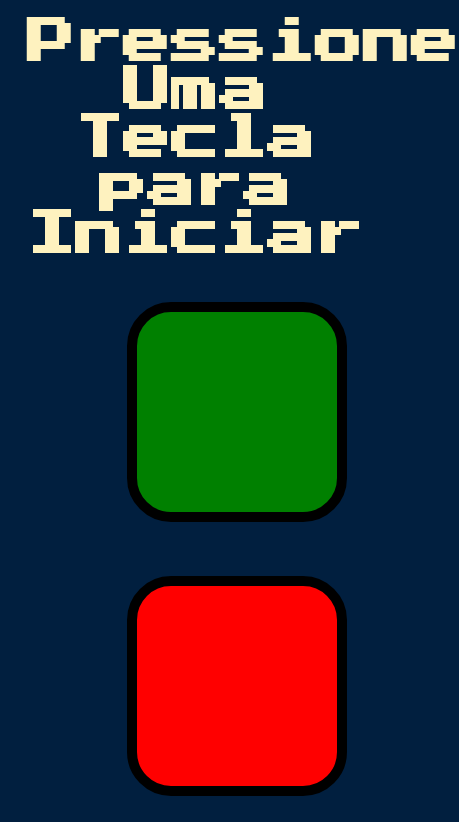
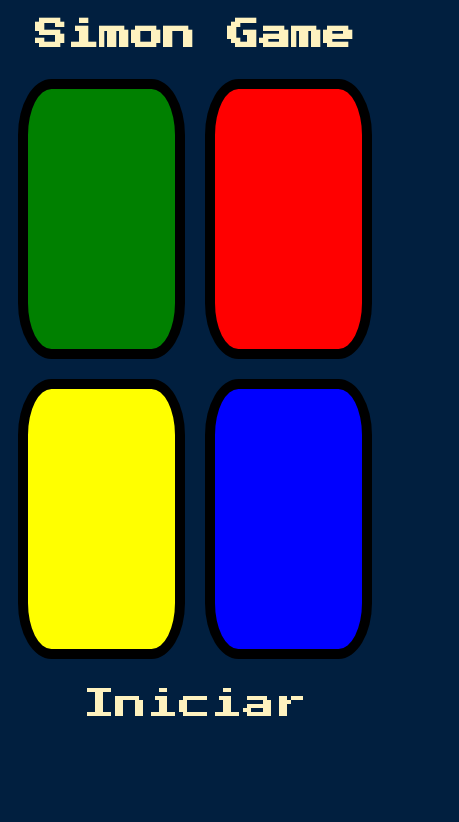
Before and after one commit to maxwsj/Udemy-TheComplete2021WebDevelopmentBootcamp, a plain HTML site: page jQuery/Simon+Game+Challenge+Starting+Files/Simon Game Challenge Starting Files/index.html in a window 390 px wide. Shown: the top 822 px of the page, 459 px wide, since content can reach past the window. Drawn offline with nearby package versions, Linux system fonts and the light colour scheme.

Commit message:
Inserção de responsividade para mobile

```diff
--- a/jQuery/Simon+Game+Challenge+Starting+Files/Simon Game Challenge Starting Files/game.js
+++ b/jQuery/Simon+Game+Challenge+Starting+Files/Simon Game Challenge Starting Files/game.js
@@ -2,7 +2,8 @@ const TIME_ANIMATE_BUTTON = 100;
 const TIME_TO_ANIMATION = 200;
 const TIME_TO_NEW_SEQUENCE = 1000;
 const TIME_TO_SHOW_GAME_OVER = 200;
-const GAME_OVER_TEXT = "Game Over, Aperte qualquer tecla para reiniciar";
+const GAME_OVER_TEXT = "Game Over";
+const RESTART_TEXT = "Clique aqui para Reiniciar";
 
 const buttonColours = ["red", "blue", "green", "yellow"];
 let gamePattern = [];
@@ -22,6 +23,10 @@ const gameDificulty = () => {
   }
 };
 
+const buttonHider = () => {
+  $("#game-start").toggle();
+};
+
 const nextLevel = () => {
   // Contador do Level
   level++;
@@ -37,13 +42,15 @@ const nextSequence = () => {
   // Push para a pontuação atual do jogo
   gamePattern.push(randomChosenColour);
   userClickedPattern = [];
+  console.log(gamePattern);
 };
 // Inicia o jogo
-$(document).on("keypress", function () {
+$("#game-start").on("click", function () {
   // Quando uma tecla do teclado é pressionada, a variável é alterada para true e inicia-se o if
   if (!started) {
     nextSequence();
     showLastSequence();
+    buttonHider();
     started = true;
   }
 });
@@ -64,6 +71,7 @@ const startOver = () => {
   level = 0;
   gamePattern = [];
   started = false;
+  timeBetweenSteps = 1000;
 };
 
 // Função para checar o resultado
@@ -82,6 +90,7 @@ const checkAnswer = (currentLevel) => {
       }, TIME_TO_SHOW_GAME_OVER);
       playSong("wrong"); // Executa o som caso a sequencia esteja errada
       $("#level-title").text(GAME_OVER_TEXT);
+      $("#game-start").text(RESTART_TEXT).toggle();
       startOver();
     }
   }
--- a/jQuery/Simon+Game+Challenge+Starting+Files/Simon Game Challenge Starting Files/index.html
+++ b/jQuery/Simon+Game+Challenge+Starting+Files/Simon Game Challenge Starting Files/index.html
@@ -11,19 +11,14 @@
   </head>
 
   <body>
-    <h1 id="level-title">Pressione Uma Tecla para Iniciar</h1>
-    <div class="container">
-      <div lass="row">
-        <div type="button" id="green" class="btn green"></div>
-
-        <div type="button" id="red" class="btn red"></div>
-      </div>
-
-      <div class="row">
-        <div type="button" id="yellow" class="btn yellow"></div>
-        <div type="button" id="blue" class="btn blue"></div>
-      </div>
-    </div>
+    <h1 id="level-title">Simon Game</h1>
+    <section class="grid container">
+      <div type="button" id="green" class="btn green"></div>
+      <div type="button" id="red" class="btn red"></div>
+      <div type="button" id="yellow" class="btn yellow"></div>
+      <div type="button" id="blue" class="btn blue"></div>
+    </section>
+    <div type="button" id="game-start">Iniciar</div>
 
     <!-- SCRIPT -->
     <script src="https://ajax.googleapis.com/ajax/libs/jquery/3.6.0/jquery.min.js"></script>
--- a/jQuery/Simon+Game+Challenge+Starting+Files/Simon Game Challenge Starting Files/styles.css
+++ b/jQuery/Simon+Game+Challenge+Starting+Files/Simon Game Challenge Starting Files/styles.css
@@ -5,24 +5,34 @@ body {
 
 #level-title {
   font-family: "Press Start 2P", cursive;
-  font-size: 3rem;
+  font-size: 2rem;
   margin: 5%;
   color: #fef2bf;
 }
 
+#game-start {
+  font-family: "Press Start 2P", cursive;
+  font-size: 2rem;
+  margin: 5%;
+  color: #fef2bf;
+  cursor: pointer;
+}
+
+.grid {
+  display: grid;
+  margin: 0 auto;
+  max-width: 400px;
+}
+
 .container {
-  display: block;
-  width: 50%;
-  margin: auto;
+  grid: 175px 175px/ 1fr 1fr;
 }
 
 .btn {
-  margin: 25px;
-  display: inline-block;
-  height: 200px;
-  width: 200px;
+  margin: 10px;
   border: 10px solid black;
   border-radius: 20%;
+  cursor: pointer;
 }
 
 .game-over {
@@ -32,25 +42,32 @@ body {
 
 .red {
   background-color: red;
-  cursor: pointer;
 }
 
 .green {
   background-color: green;
-  cursor: pointer;
 }
 
 .blue {
   background-color: blue;
-  cursor: pointer;
 }
 
 .yellow {
   background-color: yellow;
-  cursor: pointer;
 }
 
 .pressed {
   box-shadow: 0 0 20px white;
   background-color: grey;
 }
+
+@media screen and (max-width: 1200px) {
+  .grid {
+    display: grid;
+    margin: 0 auto;
+    max-width: 600px;
+  }
+  .container {
+    grid: 300px 300px/ 1fr 1fr;
+  }
+}
```
